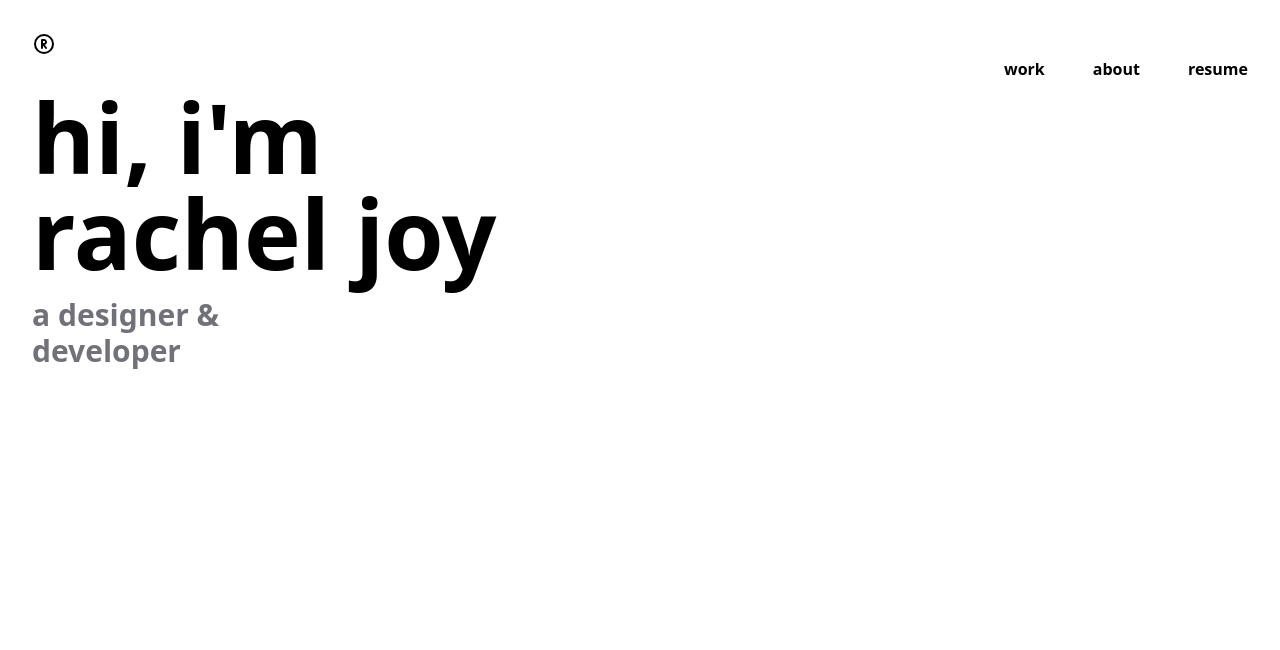
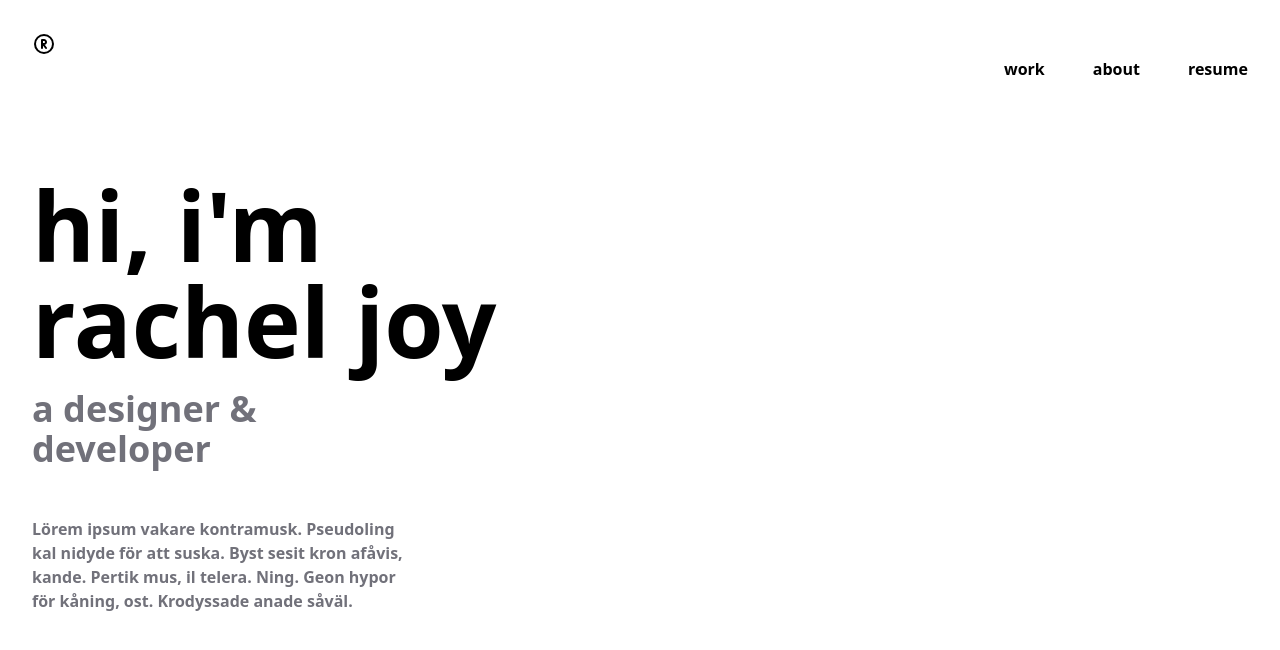
Before and after one commit to rjoyc/portfolio, a React (Vite) app: page / in a window 1280 px wide. Shown: the top 650 px of the page. Built offline with nearby package versions, Linux system fonts and the light colour scheme.

Commit message:
added resume and links to nav

```diff
--- a/src/App.jsx
+++ b/src/App.jsx
@@ -2,20 +2,25 @@ import { useState } from "react";
 import reactLogo from "./assets/react.svg";
 import "./App.css";
 import NavBar from "./components/NavBar";
+import Resume from "./assets/RachelJoyCoprerosResumeWinter2023.pdf";
 
 function App() {
   const [count, setCount] = useState(0);
+  const aboutLink = "https://racheljoy.notion.site/About-Me-f3e9df011e6f467d95e39073c273dfb9";
+  const workLink = "/";
 
   return (
     <div>
-      <NavBar></NavBar>
-      <h1 className="font-bold text-left text-8xl pt-2 pb-2">
+      <NavBar aboutLink={aboutLink} workLink={workLink} resumeLink={Resume}></NavBar>
+      <h1 className="font-bold text-left text-8xl pt-24 pb-2">
         hi, i'm <br></br> rachel joy
       </h1>
-      <h2 className="text-3xl font-bold text-left text-zinc-500 pt-2 pb-2">
+      <h2 className="text-4xl font-bold text-left text-zinc-500 pt-3 pb-2">
         a designer & <br></br> developer
       </h2>
-
+      <h1 className="text-left w-96 pt-10 font-semibold text-zinc-500">
+        Lörem ipsum vakare kontramusk. Pseudoling kal nidyde för att suska. Byst sesit kron afåvis, kande. Pertik mus, il telera. Ning. Geon hypor för kåning, ost. Krodyssade anade såväl.
+      </h1>
     </div>
   );
 }
--- a/src/components/NavBar.jsx
+++ b/src/components/NavBar.jsx
@@ -5,7 +5,7 @@ export default function NavBar({aboutLink, resumeLink, workLink}) {
         <span className="flex-row">
           <a className="font-semibold pr-12 hover:underline hover:underline-offset-4 hover:cursor-pointer" href={workLink}>work</a>
           <a className="font-semibold pr-12 hover:underline hover:underline-offset-4 hover:cursor-pointer" href={aboutLink}>about</a>
-          <a className="font-semibold hover:underline hover:underline-offset-4 hover:cursor-pointer" href={resumeLink}>resume</a>
+          <a className="font-semibold hover:underline hover:underline-offset-4 hover:cursor-pointer" href={resumeLink} target="_blank" rel="noopener noreferrer">resume</a>
         </span>
 
       </div>
```
Also changed, not shown: 1 other file (tests, documents, lock files or other folders).
